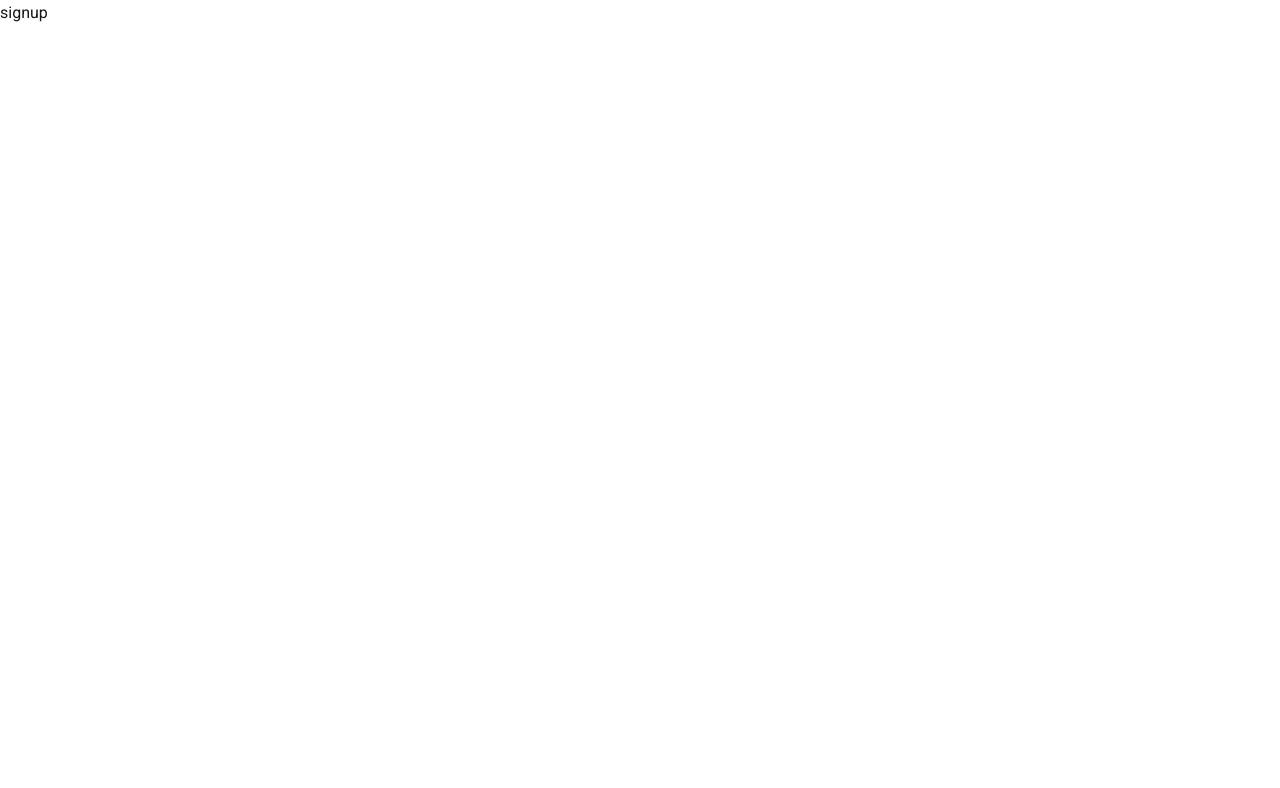
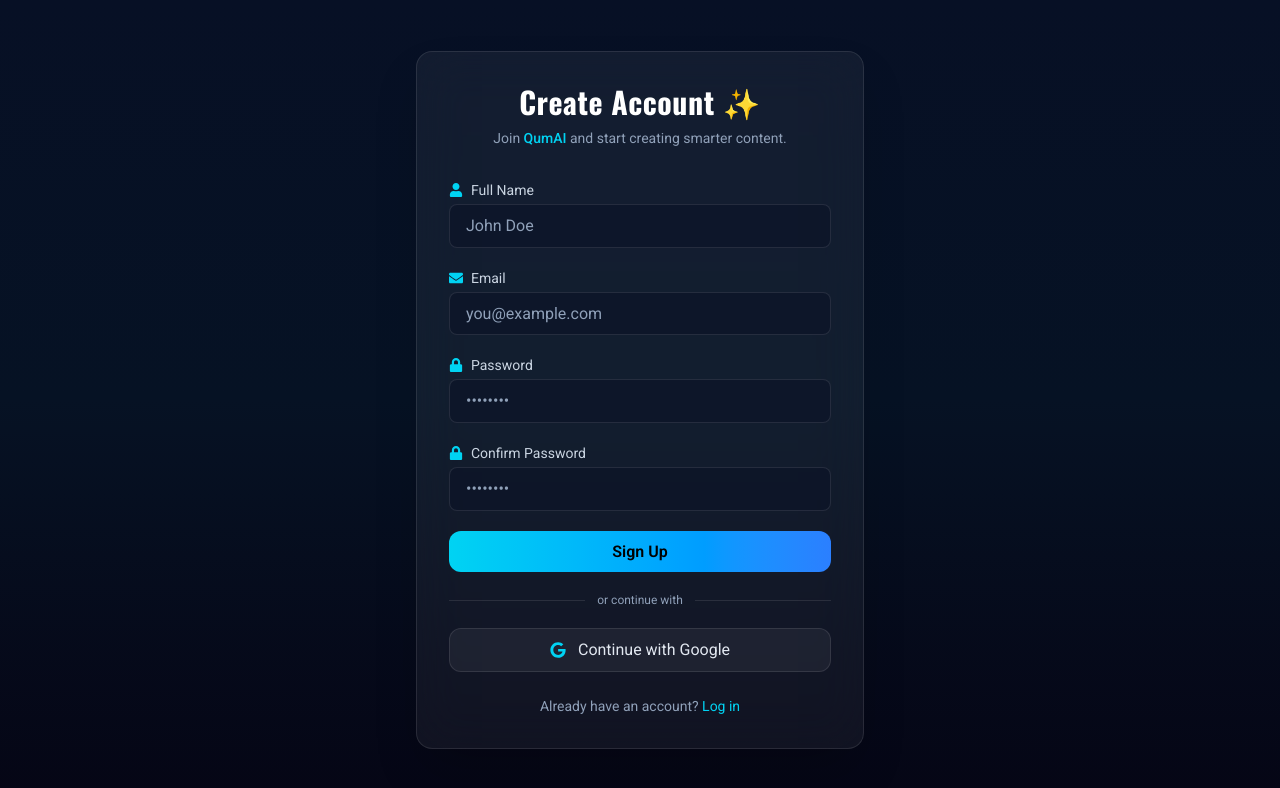
Before and after one commit to SojiburAsif/Genio_Ai_App, a Next.js app: page /signup in a window 1280 px wide. Shown: the top 788 px of the page. Built offline with nearby package versions, Linux system fonts and the light colour scheme.

Commit message:
Signup add

```diff
--- a/src/app/(auth)/signup/page.jsx
+++ b/src/app/(auth)/signup/page.jsx
@@ -1,7 +1,169 @@
-import React from 'react'
+"use client";
 
-export default function signup() {
+import React, { useState } from "react";
+import { useForm } from "react-hook-form";
+import { motion } from "framer-motion";
+import { FaUser, FaEnvelope, FaLock, FaGoogle } from "react-icons/fa";
+
+export default function SignupPage() {
+  const { register, handleSubmit, formState } = useForm({
+    defaultValues: { name: "", email: "", password: "", confirmPassword: "" },
+  });
+  const { errors } = formState;
+  const [loading, setLoading] = useState(false);
+
+  const onSubmit = (values) => {
+    setLoading(true);
+    setTimeout(() => {
+      alert(`✅ Account created for ${values.name}`);
+      setLoading(false);
+    }, 1200);
+  };
+
   return (
-    <div>signup</div>
-  )
+    <div className="min-h-screen flex items-center justify-center bg-gradient-to-b from-[#071025] via-[#061224] to-[#050615] p-6">
+      <motion.div
+        initial={{ opacity: 0, y: 8 }}
+        animate={{ opacity: 1, y: 0 }}
+        transition={{ duration: 0.4 }}
+        className="w-full max-w-md bg-white/5 backdrop-blur-xl border border-white/10 rounded-2xl p-8 shadow-2xl"
+      >
+        {/* Header */}
+        <div className="text-center mb-8">
+          <h1 className="text-3xl font-bold text-white tracking-wide">
+            Create Account ✨
+          </h1>
+          <p className="text-sm text-slate-400 mt-2">
+            Join <span className="text-cyan-400 font-medium">QumAI</span> and
+            start creating smarter content.
+          </p>
+        </div>
+
+        {/* Form */}
+        <form onSubmit={handleSubmit(onSubmit)} className="space-y-5">
+          {/* Name */}
+          <div>
+            <label className="text-slate-300 text-sm flex items-center gap-2 mb-1">
+              <FaUser className="text-cyan-400" /> Full Name
+            </label>
+            <input
+              {...register("name", { required: "Name is required" })}
+              type="text"
+              placeholder="John Doe"
+              className="w-full px-4 py-2 rounded-lg bg-[#0a1327]/60 border border-white/10 text-white placeholder:text-slate-400 focus:ring-2 focus:ring-cyan-400 focus:outline-none"
+            />
+            {errors.name && (
+              <p className="text-xs text-rose-300 mt-1">
+                {errors.name.message}
+              </p>
+            )}
+          </div>
+
+          {/* Email */}
+          <div>
+            <label className="text-slate-300 text-sm flex items-center gap-2 mb-1">
+              <FaEnvelope className="text-cyan-400" /> Email
+            </label>
+            <input
+              {...register("email", {
+                required: "Email is required",
+                pattern: {
+                  value: /\S+@\S+\.\S+/,
+                  message: "Invalid email address",
+                },
+              })}
+              type="email"
+              placeholder="you@example.com"
+              className="w-full px-4 py-2 rounded-lg bg-[#0a1327]/60 border border-white/10 text-white placeholder:text-slate-400 focus:ring-2 focus:ring-cyan-400 focus:outline-none"
+            />
+            {errors.email && (
+              <p className="text-xs text-rose-300 mt-1">
+                {errors.email.message}
+              </p>
+            )}
+          </div>
+
+          {/* Password */}
+          <div>
+            <label className="text-slate-300 text-sm flex items-center gap-2 mb-1">
+              <FaLock className="text-cyan-400" /> Password
+            </label>
+            <input
+              {...register("password", {
+                required: "Password is required",
+                minLength: {
+                  value: 6,
+                  message: "At least 6 characters",
+                },
+              })}
+              type="password"
+              placeholder="••••••••"
+              className="w-full px-4 py-2 rounded-lg bg-[#0a1327]/60 border border-white/10 text-white placeholder:text-slate-400 focus:ring-2 focus:ring-cyan-400 focus:outline-none"
+            />
+            {errors.password && (
+              <p className="text-xs text-rose-300 mt-1">
+                {errors.password.message}
+              </p>
+            )}
+          </div>
+
+          {/* Confirm Password */}
+          <div>
+            <label className="text-slate-300 text-sm flex items-center gap-2 mb-1">
+              <FaLock className="text-cyan-400" /> Confirm Password
+            </label>
+            <input
+              {...register("confirmPassword", {
+                required: "Please confirm your password",
+                validate: (value, formValues) =>
+                  value === formValues.password || "Passwords do not match",
+              })}
+              type="password"
+              placeholder="••••••••"
+              className="w-full px-4 py-2 rounded-lg bg-[#0a1327]/60 border border-white/10 text-white placeholder:text-slate-400 focus:ring-2 focus:ring-cyan-400 focus:outline-none"
+            />
+            {errors.confirmPassword && (
+              <p className="text-xs text-rose-300 mt-1">
+                {errors.confirmPassword.message}
+              </p>
+            )}
+          </div>
+
+          {/* Signup Button */}
+          <motion.button
+            whileTap={{ scale: 0.97 }}
+            type="submit"
+            disabled={loading}
+            className="w-full py-2 rounded-xl bg-gradient-to-r from-cyan-400 to-blue-500 text-black font-semibold hover:opacity-90 transition"
+          >
+            {loading ? "Creating Account..." : "Sign Up"}
+          </motion.button>
+        </form>
+
+        {/* Divider */}
+        <div className="my-5 flex items-center gap-3">
+          <div className="flex-1 h-[1px] bg-white/10" />
+          <div className="text-xs text-slate-400">or continue with</div>
+          <div className="flex-1 h-[1px] bg-white/10" />
+        </div>
+
+        {/* Google Signup */}
+        <button
+          type="button"
+          onClick={() => alert("Google Sign-up coming soon!")}
+          className="w-full flex items-center justify-center gap-3 py-2 rounded-xl border border-white/10 bg-white/5 hover:bg-white/10 transition text-slate-200"
+        >
+          <FaGoogle className="text-cyan-400" /> Continue with Google
+        </button>
+
+        {/* Footer */}
+        <p className="text-sm text-center text-slate-400 mt-6">
+          Already have an account?{" "}
+          <a href="/login" className="text-cyan-400 hover:underline">
+            Log in
+          </a>
+        </p>
+      </motion.div>
+    </div>
+  );
 }
--- a/src/app/layout.js
+++ b/src/app/layout.js
@@ -10,7 +10,7 @@ const roboto = Roboto({
 });
 
 export const metadata = {
-  title: "QumAI — AI Content Generator",
+  title: "Genio",
   description: "Generate blogs, posts, and captions with AI in seconds.",
 
 };
```
